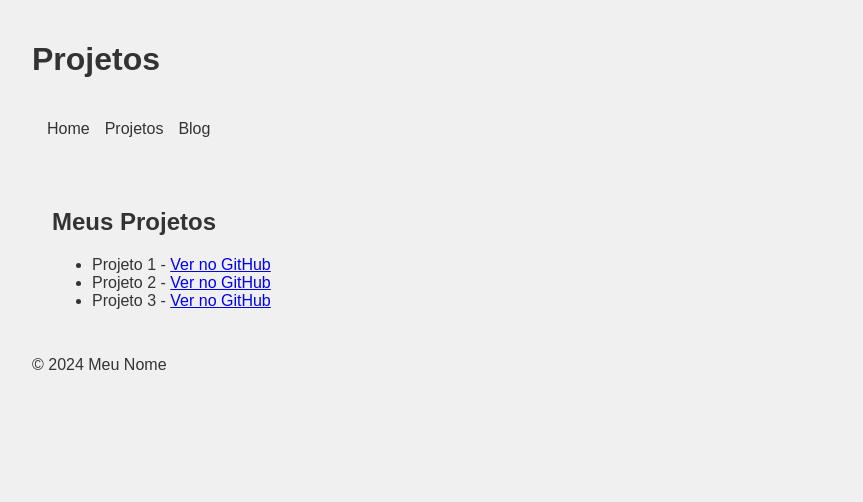
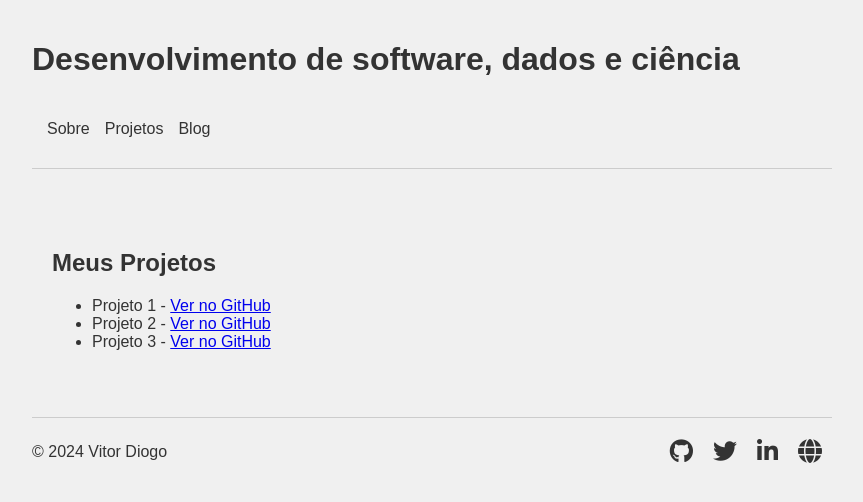
Before and after one commit to vpdiogo/my-website, a plain HTML site: page projects.html in a window 1280 px wide. Shown: the whole page, without its empty margins (208-1071 px from the left). Drawn offline with Linux system fonts and the light colour scheme.

Commit message:
feat: add function to input same header and footer

```diff
--- /dev/null
+++ b/js/loadComponents.js
@@ -0,0 +1,23 @@
+fetch('partials/header.html')
+    .then(response => {
+        if (!response.ok) {
+            throw new Error('Failed to load header: ' + response.status);
+        }
+        return response.text();
+    })
+    .then(data => {
+        document.getElementById('header-placeholder').innerHTML = data;
+    })
+    .catch(error => console.error(error));
+
+fetch('partials/footer.html')
+    .then(response => {
+        if (!response.ok) {
+            throw new Error('Failed to load footer: ' + response.status);
+        }
+        return response.text();
+    })
+    .then(data => {
+        document.getElementById('footer-placeholder').innerHTML = data;
+    })
+    .catch(error => console.error(error));
--- /dev/null
+++ b/partials/footer.html
@@ -0,0 +1,20 @@
+<footer>
+    <hr>
+    <div class="footer-content">
+        <p>&copy; 2024 Vitor Diogo</p>
+        <div class="social-icons">
+            <a href="hhttps://github.com/vpdiogo" target="_blank">
+                <i class="fab fa-github"></i>
+            </a>
+            <a href="https://twitter.com/diogopvitor" target="_blank">
+                <i class="fab fa-twitter"></i>
+            </a>
+            <a href="https://linkedin.com/in/vitorpdiogo" target="_blank">
+                <i class="fab fa-linkedin-in"></i>
+            </a>
+            <a href="https://bsky.app/profile/diogopvitor.bsky.social" target="_blank">
+                <i class="fas fa-globe"></i>
+            </a>
+        </div>
+    </div>
+</footer>
--- /dev/null
+++ b/partials/header.html
@@ -0,0 +1,11 @@
+<header>
+    <h1>Desenvolvimento de software, dados e ciência</h1>
+    <nav>
+        <ul>
+            <li><a href="index.html">Sobre</a></li>
+            <li><a href="projects.html">Projetos</a></li>
+            <li><a href="blog.html">Blog</a></li>
+        </ul>
+    </nav>
+    <hr>
+</header>
--- a/projects.html
+++ b/projects.html
@@ -6,18 +6,10 @@
     <meta name="description" content="Meus projetos de desenvolvimento de software.">
     <title>Projetos</title>
     <link rel="stylesheet" href="css/style.css">
+    <link rel="stylesheet" href="https://cdnjs.cloudflare.com/ajax/libs/font-awesome/6.0.0-beta3/css/all.min.css">
 </head>
 <body>
-    <header>
-        <h1>Projetos</h1>
-        <nav>
-            <ul>
-                <li><a href="index.html">Home</a></li>
-                <li><a href="projects.html">Projetos</a></li>
-                <li><a href="blog.html">Blog</a></li>
-            </ul>
-        </nav>
-    </header>
+    <div id="header-placeholder"></div>
 
     <main>
         <section>
@@ -30,10 +22,8 @@
         </section>
     </main>
 
-    <footer>
-        <p>&copy; 2024 Meu Nome</p>
-    </footer>
+    <div id="footer-placeholder"></div>
 
-    <script src="js/main.js"></script>
+    <script src="js/loadComponents.js"></script>
 </body>
 </html>
```
Also changed, not shown: blog.html (+4 -14 lines), index.html (+3 -33 lines), js/main.js (deleted).
